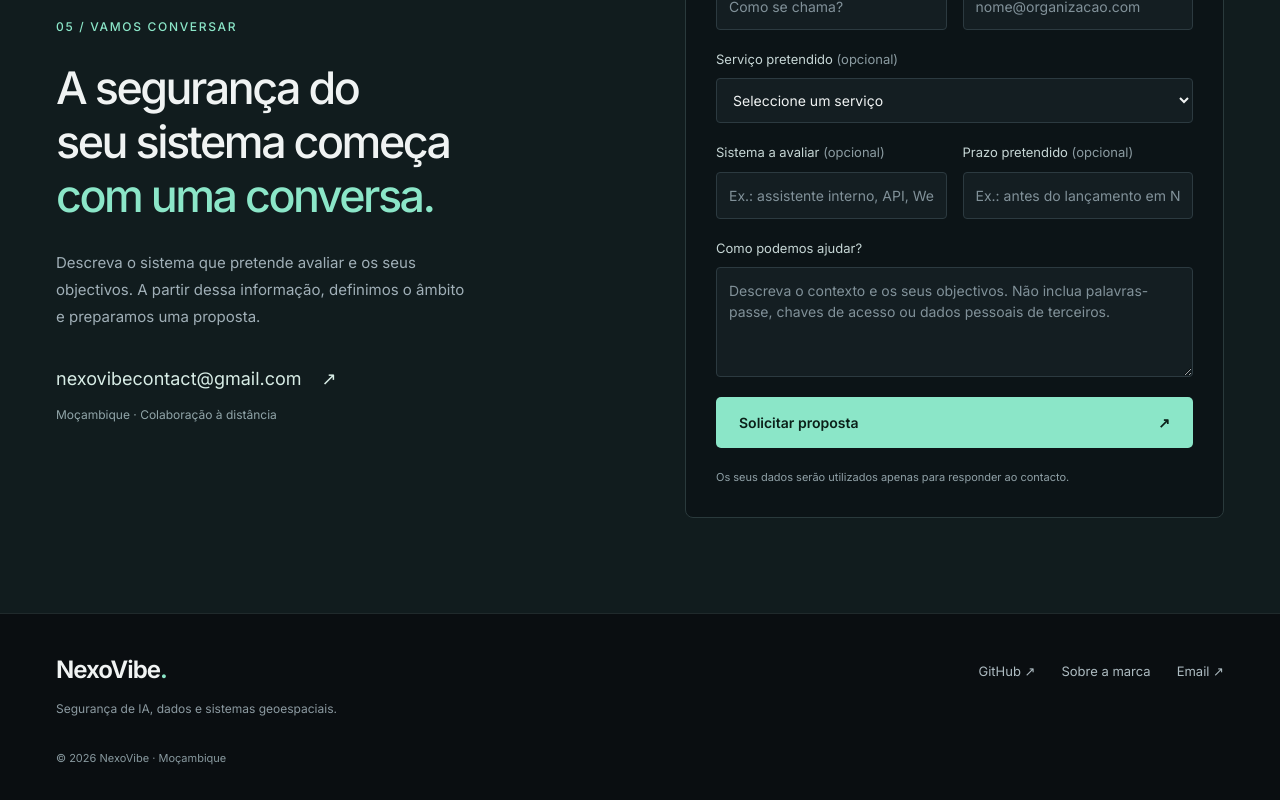
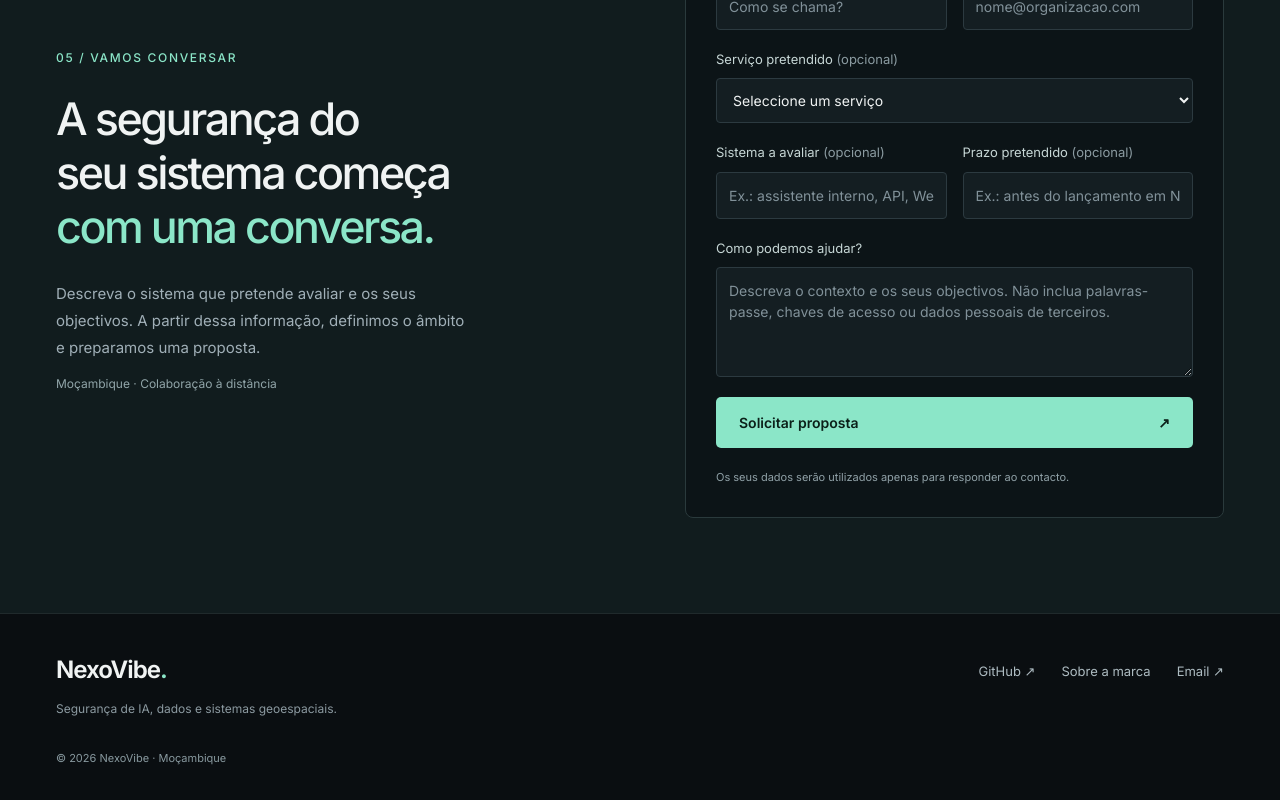
Before and after one commit to Jubilio/nexovibe, a Next.js app: page / in a window 1280 px wide. Shown: the part 3994-4794 px from the top of the page. Built offline with nearby package versions, Linux system fonts and the light colour scheme.

Commit message:
Remove visible email from contact introduction

```diff
--- a/src/components/sections/CTASection.tsx
+++ b/src/components/sections/CTASection.tsx
@@ -15,9 +15,6 @@
           <p>
             Descreva o sistema que pretende avaliar e os seus objectivos. A partir dessa informação, definimos o âmbito e preparamos uma proposta.
           </p>
-          <a href="mailto:nexovibecontact@gmail.com" className="contact-email">
-            nexovibecontact@gmail.com <span aria-hidden="true">↗</span>
-          </a>
           <span className="contact-location">
             Moçambique · Colaboração à distância
           </span>
```
